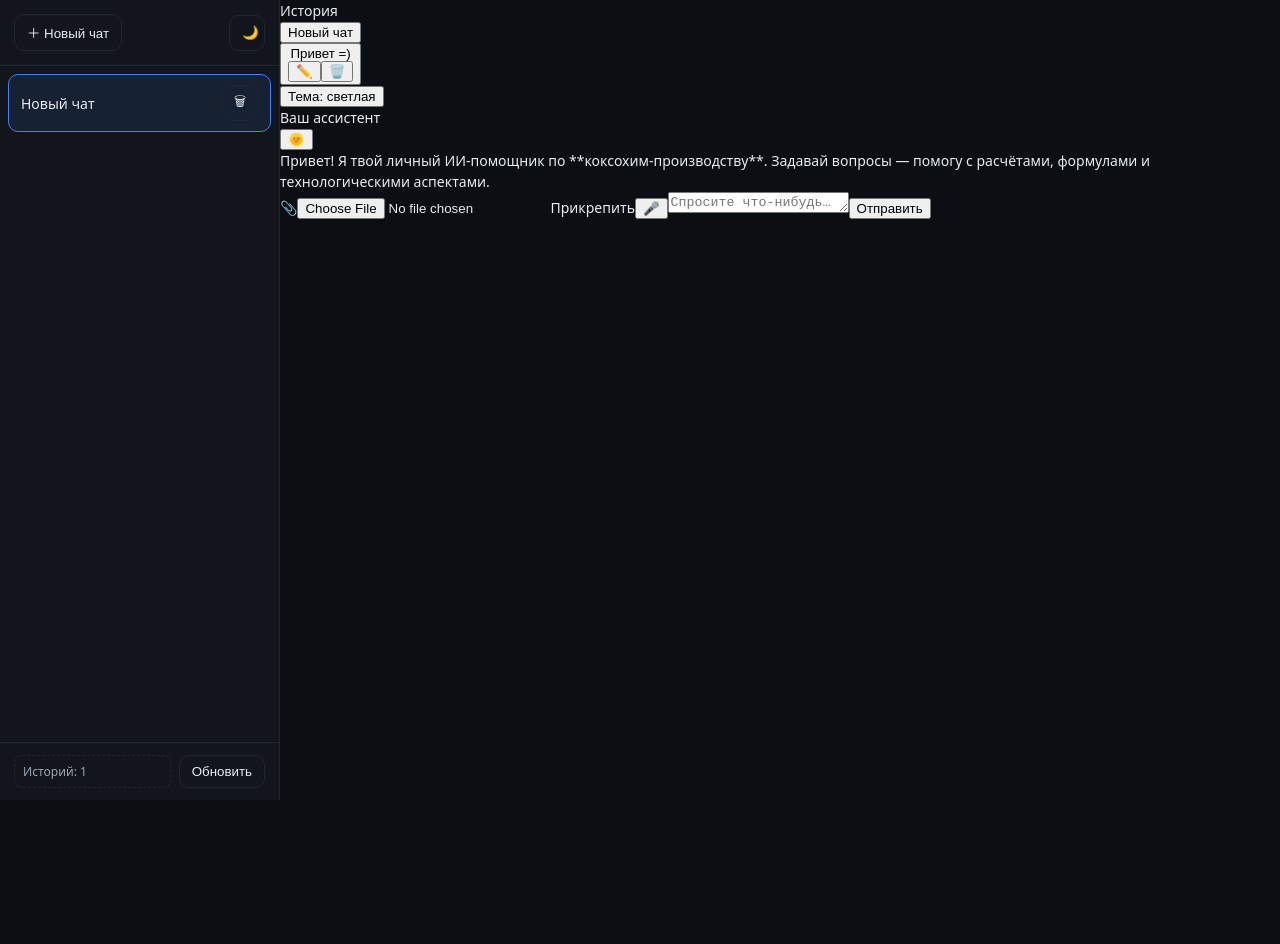
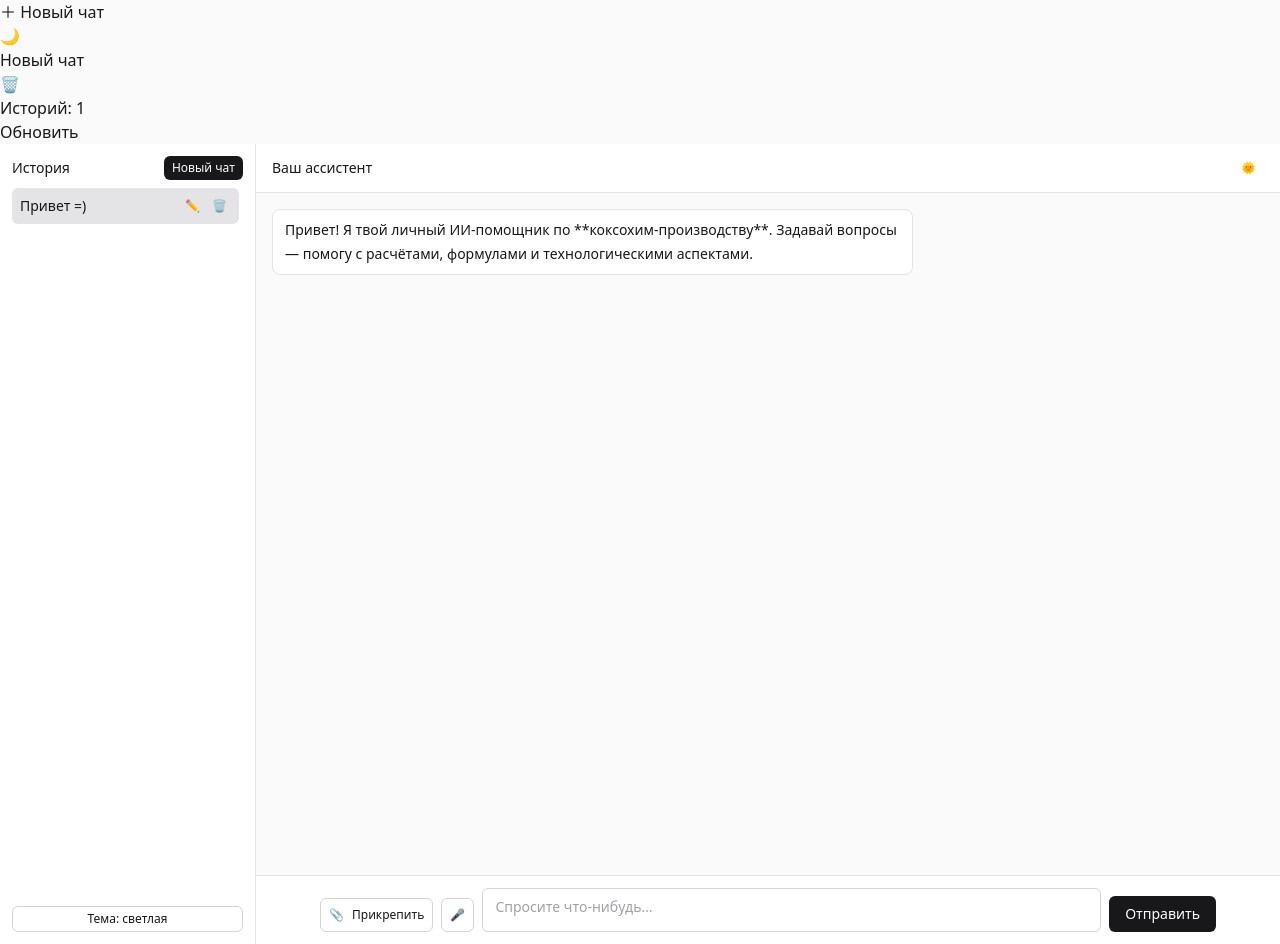
Before and after one commit to 89059043673d-ctrl/ai-assistant-chat, a Next.js app: page / in a window 1280 px wide. Before the commit the page ends 800 px from the top, so only its background shows below. Built offline with nearby package versions, Linux system fonts and the light colour scheme.

Commit message:
Update globals.css

```diff
--- a/app/globals.css
+++ b/app/globals.css
@@ -1,201 +1,8 @@
-/* app/globals.css — строгая, лаконичная тема. Без зависимостей. */
+@tailwind base;
+@tailwind components;
+@tailwind utilities;
 
-:root {
-  --bg: #0b0e12;
-  --panel: #12161c;
-  --border: #202632;
-  --text: #e7ecf3;
-  --muted: #9aa6b2;
-  --primary: #3b82f6;  /* синий акцент */
-  --danger: #ef4444;
-  --shadow: 0 10px 30px rgba(0,0,0,.25);
-}
-
-html[data-theme="light"] {
-  --bg: #f8fafc;
-  --panel: #ffffff;
-  --border: #e5e7eb;
-  --text: #0f172a;
-  --muted: #4b5563;
-  --primary: #2563eb;
-  --danger: #dc2626;
-  --shadow: 0 6px 18px rgba(0,0,0,.06);
-}
-
+html, body { height: 100%; }
 * { box-sizing: border-box; }
-html, body { height: 100%; }
-body {
-  margin: 0;
-  background: var(--bg);
-  color: var(--text);
-  font: 14px/1.5 system-ui, -apple-system, Segoe UI, Roboto, Ubuntu, "Helvetica Neue", Arial, "Apple Color Emoji","Segoe UI Emoji";
-}
-
-/* Каркас приложения */
-.shell {
-  height: 100dvh;
-  display: grid;
-  grid-template-columns: 280px 1fr;
-  gap: 0;
-}
-
-@media (max-width: 900px) {
-  .shell { grid-template-columns: 1fr; }
-  .sidebar { position: fixed; inset: 0 auto 0 0; width: 80%; max-width: 320px; z-index: 40; transform: translateX(-100%); transition: .2s ease; }
-  .sidebar.open { transform: none; }
-  .sidebar-backdrop { content:""; position: fixed; inset:0; background: rgba(0,0,0,.35); backdrop-filter: blur(1px); z-index:39; }
-}
-
-.sidebar {
-  border-right: 1px solid var(--border);
-  background: var(--panel);
-  display: flex;
-  flex-direction: column;
-  min-width: 0;
-}
-
-.sidebar__top {
-  display: flex;
-  align-items: center;
-  gap: 10px;
-  padding: 14px;
-  border-bottom: 1px solid var(--border);
-}
-
-.sidebar__title {
-  font-weight: 600;
-  letter-spacing: .2px;
-}
-
-.sidebar__list {
-  padding: 8px;
-  overflow: auto;
-  flex: 1;
-}
-
-.chat-item {
-  display: flex; align-items: center; gap: 8px;
-  padding: 10px 12px;
-  border: 1px solid var(--border);
-  border-radius: 10px;
-  background: transparent;
-  color: var(--text);
-  text-decoration: none;
-  cursor: pointer;
-  margin-bottom: 8px;
-}
-.chat-item:hover { border-color: var(--primary); }
-.chat-item.active { border-color: var(--primary); background: color-mix(in srgb, var(--primary) 10%, transparent); }
-
-.sidebar__bottom {
-  border-top: 1px solid var(--border);
-  padding: 12px 14px;
-  display: grid;
-  grid-template-columns: 1fr auto;
-  gap: 8px;
-}
-
-/* Контент чата */
-.chat {
-  display: grid;
-  grid-template-rows: auto 1fr auto;
-  min-height: 100dvh;
-}
-
-.chat__top {
-  display: flex; align-items: center; gap: 10px;
-  padding: 14px 18px; border-bottom: 1px solid var(--border);
-  background: var(--panel);
-}
-
-.spacer { flex: 1; }
-
-.btn, button.btn {
-  border: 1px solid var(--border);
-  background: var(--panel);
-  color: var(--text);
-  padding: 8px 12px;
-  border-radius: 10px;
-  cursor: pointer;
-}
-.btn:hover { border-color: var(--primary); }
-
-.btn--primary {
-  border-color: var(--primary);
-}
-.btn--danger { border-color: var(--danger); color: var(--danger); }
-
-.theme-toggle { width: 36px; height: 36px; display:grid; place-items:center; border-radius: 10px; }
-
-.messages {
-  padding: 16px 18px 120px;
-  overflow: auto;
-}
-
-.bubble {
-  max-width: 820px;
-  padding: 12px 14px;
-  border: 1px solid var(--border);
-  background: var(--panel);
-  border-radius: 14px;
-  box-shadow: var(--shadow);
-}
-.bubble + .bubble { margin-top: 10px; }
-.bubble--me { border-color: var(--primary); }
-
-.bubble__role { font-size: 12px; color: var(--muted); margin-bottom: 6px; }
-
-.composer {
-  position: sticky; bottom: 0;
-  padding: 10px 14px;
-  border-top: 1px solid var(--border);
-  background: linear-gradient(to top, var(--bg) 70%, transparent);
-}
-
-.composer__inner {
-  display: grid;
-  grid-template-columns: auto 1fr auto;
-  gap: 10px;
-  align-items: end;
-  background: var(--panel);
-  border: 1px solid var(--border);
-  border-radius: 14px;
-  padding: 8px;
-}
-
-.toolbar {
-  display: flex; gap: 6px; align-items: center;
-}
-
-.icon-btn {
-  width: 36px; height: 36px; display:grid; place-items:center;
-  border: 1px solid var(--border);
-  border-radius: 10px; background: transparent; color: var(--text);
-  cursor: pointer;
-}
-.icon-btn:hover { border-color: var(--primary); }
-
-.input {
-  width: 100%;
-  resize: none;
-  background: transparent;
-  border: none;
-  color: var(--text);
-  font: inherit;
-  outline: none;
-  padding: 6px 8px;
-  max-height: 160px;
-}
-.send-btn { padding: 10px 14px; border-radius: 10px; }
-.placeholder { color: var(--muted); }
-
-.tag {
-  display: inline-flex; align-items:center; gap:6px;
-  padding: 4px 8px;
-  border: 1px dashed var(--border);
-  border-radius: 8px;
-  font-size: 12px;
-  color: var(--muted);
-}
-
-.hr { height: 1px; background: var(--border); margin: 10px 0; border: 0; }
+:root { color-scheme: light dark; }
+textarea { outline: none; }
```
